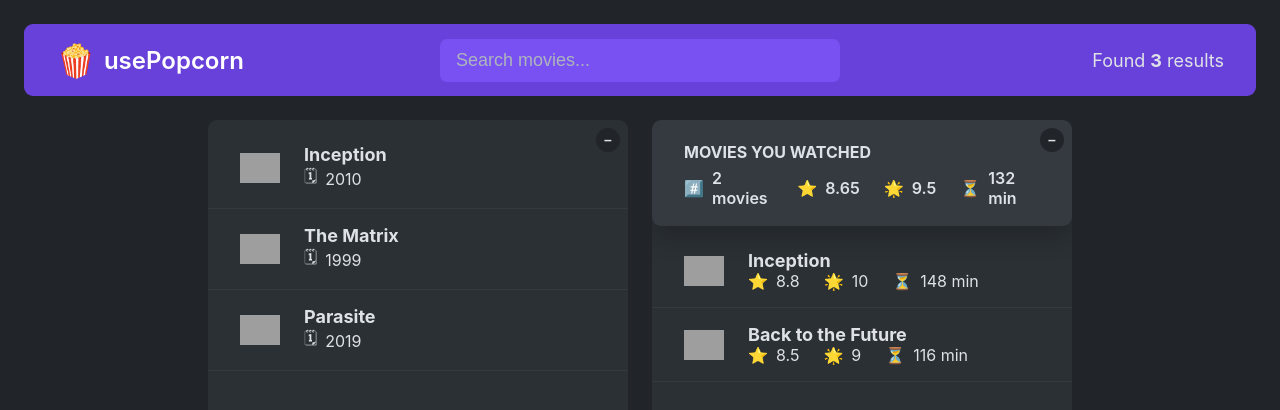
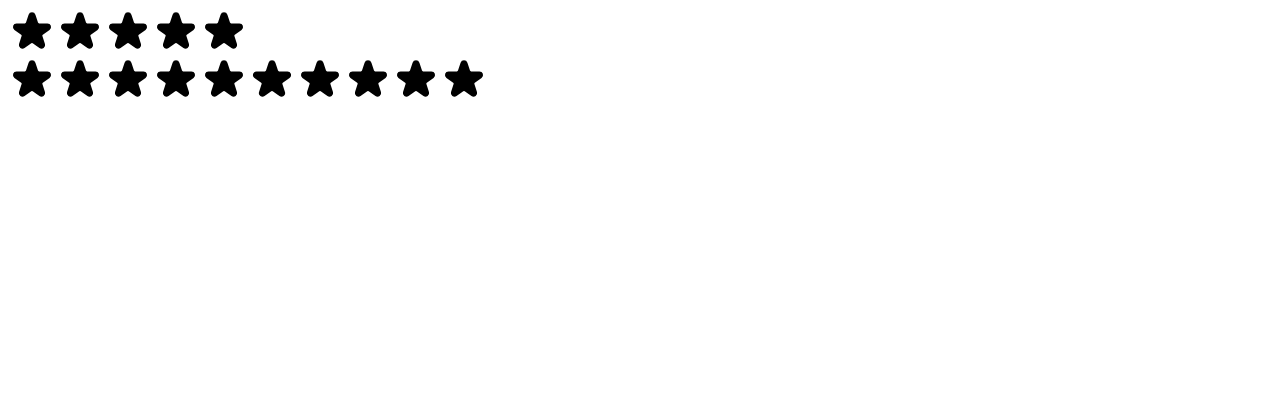
Before and after one commit to byunn90/PopFlix-Cinema, a React (Create React App) app in the folder usepopcorn/: page / in a window 1280 px wide. Shown: the top 410 px of the page. Built offline with nearby package versions, Linux system fonts and the light colour scheme; grey boxes are pictures that could not be loaded.

Commit message:
svg, star rating

```diff
--- a/usepopcorn/src/App.js
+++ b/usepopcorn/src/App.js
@@ -77,22 +77,14 @@
         <NumResults movies={movies} />
       </Navbar>
       <Main>
-        <Box element={<MovieList movies={movies} />} />
-        <Box
-          element={
-            <>
-              <WatchedSummary watched={watched} />
-              <WatchedMovieList watched={watched} />
-            </>
-          }
-        />
-        {/* {   <Box>
+        <Box>
+          <MovieList movies={movies} />
+        </Box>
 
-        </Box>
         <Box>
           <WatchedSummary watched={watched} />
           <WatchedMovieList watched={watched} />
-        </Box>} */}
+        </Box>
       </Main>
     </>
   );
@@ -124,14 +116,14 @@
   );
 }
 
-function Box({ element }) {
+function Box({ children }) {
   const [isOpen, setIsOpen] = useState(true);
   return (
     <div className="box">
       <button className="btn-toggle" onClick={() => setIsOpen((open) => !open)}>
         {isOpen ? "–" : "+"}
       </button>
-      {isOpen && element}
+      {isOpen && children}
     </div>
   );
 }
--- /dev/null
+++ b/usepopcorn/src/StaringRating.js
@@ -0,0 +1,85 @@
+import { useState } from "react";
+
+const containerStyle = {
+  display: "flex",
+  alignItems: "center",
+  gap: "16px",
+};
+
+const starContainerStyle = {
+  display: "flex",
+};
+
+const textStyle = {
+  lineHeigh: "1",
+  margin: "0",
+};
+
+export default function StarRating({ maxRating = 5 }) {
+  const [rating, setRating] = useState(0);
+  return (
+    <div style={containerStyle}>
+      <div style={starContainerStyle}>
+        {Array.from({ length: maxRating }, (_, i) => (
+          <Star key={i} />
+        ))}
+        <p style={textStyle}>{rating || ""}</p>
+      </div>
+    </div>
+  );
+}
+
+const starStyle = {
+  width: "48px",
+  height: "48px",
+  display: "block",
+  cursor: "pointer",
+  color: "gold",
+};
+
+function Star() {
+  return (
+    <span style={starStyle}>
+      <svg
+        xmlns="http://www.w3.org/2000/svg"
+        viewBox="0 0 20 20"
+        fill="#000"
+        stroke="#000"
+      >
+        <path d="M9.049 2.927c.3-.921 1.603-.921 1.902 0l1.07 3.292a1 1 0 00.95.69h3.462c.969 0 1.371 1.24.588 1.81l-2.8 2.034a1 1 0 00-.364 1.118l1.07 3.292c.3.921-.755 1.688-1.54 1.118l-2.8-2.034a1 1 0 00-1.175 0l-2.8 2.034c-.784.57-1.838-.197-1.539-1.118l1.07-3.292a1 1 0 00-.364-1.118L2.98 8.72c-.783-.57-.38-1.81.588-1.81h3.461a1 1 0 00.951-.69l1.07-3.292z" />
+      </svg>
+    </span>
+  );
+}
+/*
+FULL STAR
+
+<svg
+  xmlns="http://www.w3.org/2000/svg"
+  viewBox="0 0 20 20"
+  fill="#000"
+  stroke="#000"
+>
+  <path
+    d="M9.049 2.927c.3-.921 1.603-.921 1.902 0l1.07 3.292a1 1 0 00.95.69h3.462c.969 0 1.371 1.24.588 1.81l-2.8 2.034a1 1 0 00-.364 1.118l1.07 3.292c.3.921-.755 1.688-1.54 1.118l-2.8-2.034a1 1 0 00-1.175 0l-2.8 2.034c-.784.57-1.838-.197-1.539-1.118l1.07-3.292a1 1 0 00-.364-1.118L2.98 8.72c-.783-.57-.38-1.81.588-1.81h3.461a1 1 0 00.951-.69l1.07-3.292z"
+  />
+</svg>
+
+
+EMPTY STAR
+
+<svg
+  xmlns="http://www.w3.org/2000/svg"
+  fill="none"
+  viewBox="0 0 24 24"
+  stroke="#000"
+>
+  <path
+    strokeLinecap="round"
+    strokeLinejoin="round"
+    strokeWidth="{2}"
+    d="M11.049 2.927c.3-.921 1.603-.921 1.902 0l1.519 4.674a1 1 0 00.95.69h4.915c.969 0 1.371 1.24.588 1.81l-3.976 2.888a1 1 0 00-.363 1.118l1.518 4.674c.3.922-.755 1.688-1.538 1.118l-3.976-2.888a1 1 0 00-1.176 0l-3.976 2.888c-.783.57-1.838-.197-1.538-1.118l1.518-4.674a1 1 0 00-.363-1.118l-3.976-2.888c-.784-.57-.38-1.81.588-1.81h4.914a1 1 0 00.951-.69l1.519-4.674z"
+  />
+</svg>
+
+*/
--- a/usepopcorn/src/index.js
+++ b/usepopcorn/src/index.js
@@ -1,11 +1,15 @@
 import React from "react";
 import ReactDOM from "react-dom/client";
-import "./index.css";
-import App from "./App";
+// import "./index.css";
+// import App from "./App";
+
+import StarRating from "./StaringRating";
 
 const root = ReactDOM.createRoot(document.getElementById("root"));
 root.render(
   <React.StrictMode>
-    <App />
+    {/* <App /> */}
+    <StarRating maxRating={5} />
+    <StarRating maxRating={10} />
   </React.StrictMode>
 );
```
